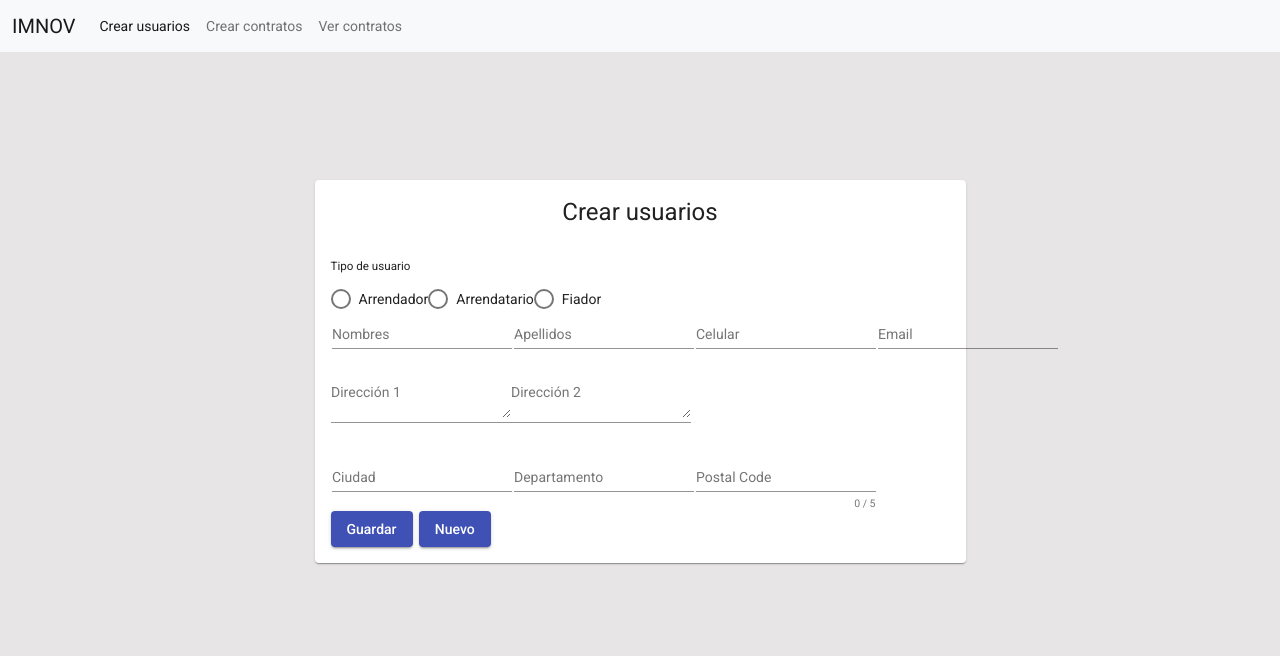
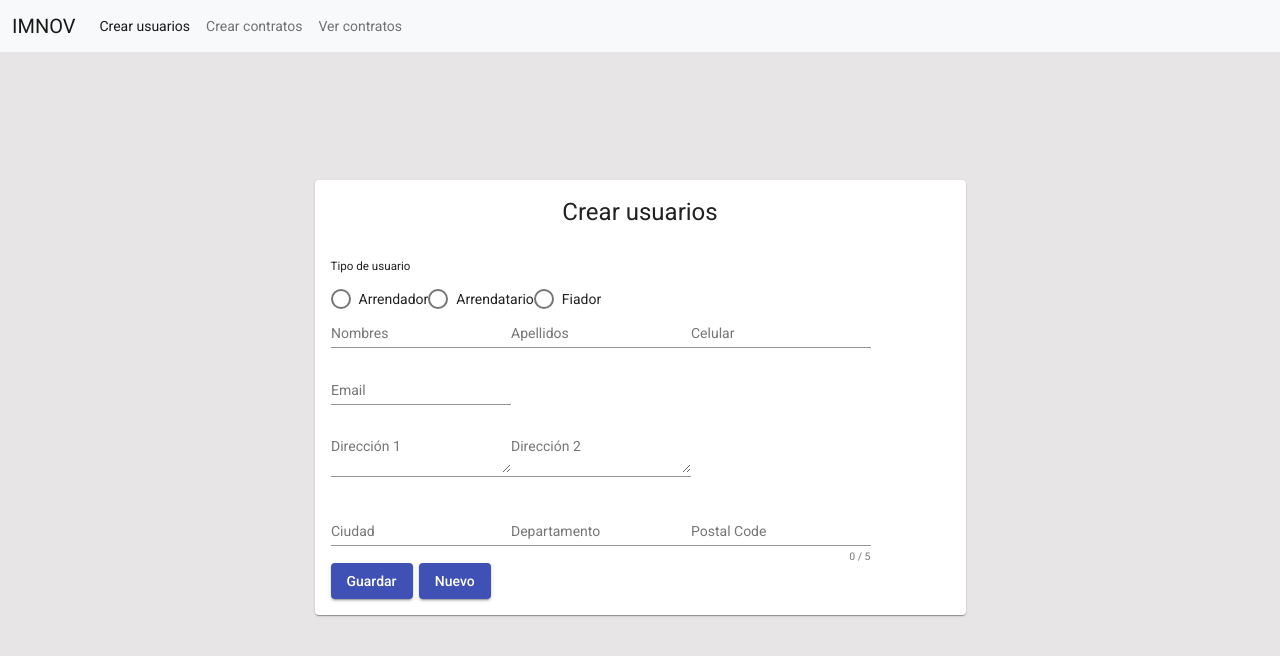
Before and after one commit to alexis7/IMNOVA, an Angular app: page /create/user in a window 1280 px wide. Shown: the top 656 px of the page. Built offline with nearby package versions, Linux system fonts and the light colour scheme.

Commit message:
Ajustes crear usuario

```diff
--- a/src/app/component/create-user/create-user.component.html
+++ b/src/app/component/create-user/create-user.component.html
@@ -17,29 +17,29 @@
         <mat-radio-button value="3">Fiador</mat-radio-button>
       </mat-radio-group>
 
-      <table class="example-full-width" cellspacing="0"><tr>
+      <div class="example-full-width" cellspacing="0" class="col-12">
 
-        <td><mat-form-field class="example-full-width">
+            <mat-form-field class="example-full-width">
               <mat-label>Nombres</mat-label>
               <input matInput>
-        </mat-form-field></td>
+            </mat-form-field>
 
-        <td><mat-form-field class="example-full-width">
+            <mat-form-field class="example-full-width">
               <mat-label>Apellidos</mat-label>
               <input matInput>
-        </mat-form-field></td>
+            </mat-form-field>
 
-        <td><mat-form-field class="example-full-width">
+            <mat-form-field class="example-full-width">
               <mat-label>Celular</mat-label>
               <input matInput>
-        </mat-form-field></td>
+            </mat-form-field>
 
-        <td><mat-form-field class="example-full-width">
+            <mat-form-field class="example-full-width">
               <mat-label>Email</mat-label>
               <input matInput>
-        </mat-form-field></td>
+            </mat-form-field>
 
-      </tr></table>
+      </div>
 
       <p>
         <mat-form-field class="example-full-width">
@@ -52,21 +52,25 @@
         </mat-form-field>
       </p>
 
-      <table class="example-full-width" cellspacing="0"><tr>
-        <td><mat-form-field class="example-full-width">
+      <div class="example-full-width" cellspacing="0" class="col-12">
+
+            <mat-form-field class="example-full-width">
               <mat-label>Ciudad</mat-label>
               <input matInput placeholder="Ex. Bogotá">
-        </mat-form-field></td>
-        <td><mat-form-field class="example-full-width">
+            </mat-form-field>
+
+            <mat-form-field class="example-full-width">
               <mat-label>Departamento</mat-label>
               <input matInput placeholder="Ex. Cundinamarca">
-        </mat-form-field></td>
-        <td><mat-form-field class="example-full-width">
+            </mat-form-field>
+
+            <mat-form-field class="example-full-width">
               <mat-label>Postal Code</mat-label>
               <input matInput #postalCode maxlength="5" placeholder="Ex. 94105" value="">
               <mat-hint align="end">{{postalCode.value.length}} / 5</mat-hint>
-        </mat-form-field></td>
-      </tr></table>
+            </mat-form-field>
+
+          </div>
     </form>
 
 
```
Lines whose indentation alone changed are shown as unchanged.
